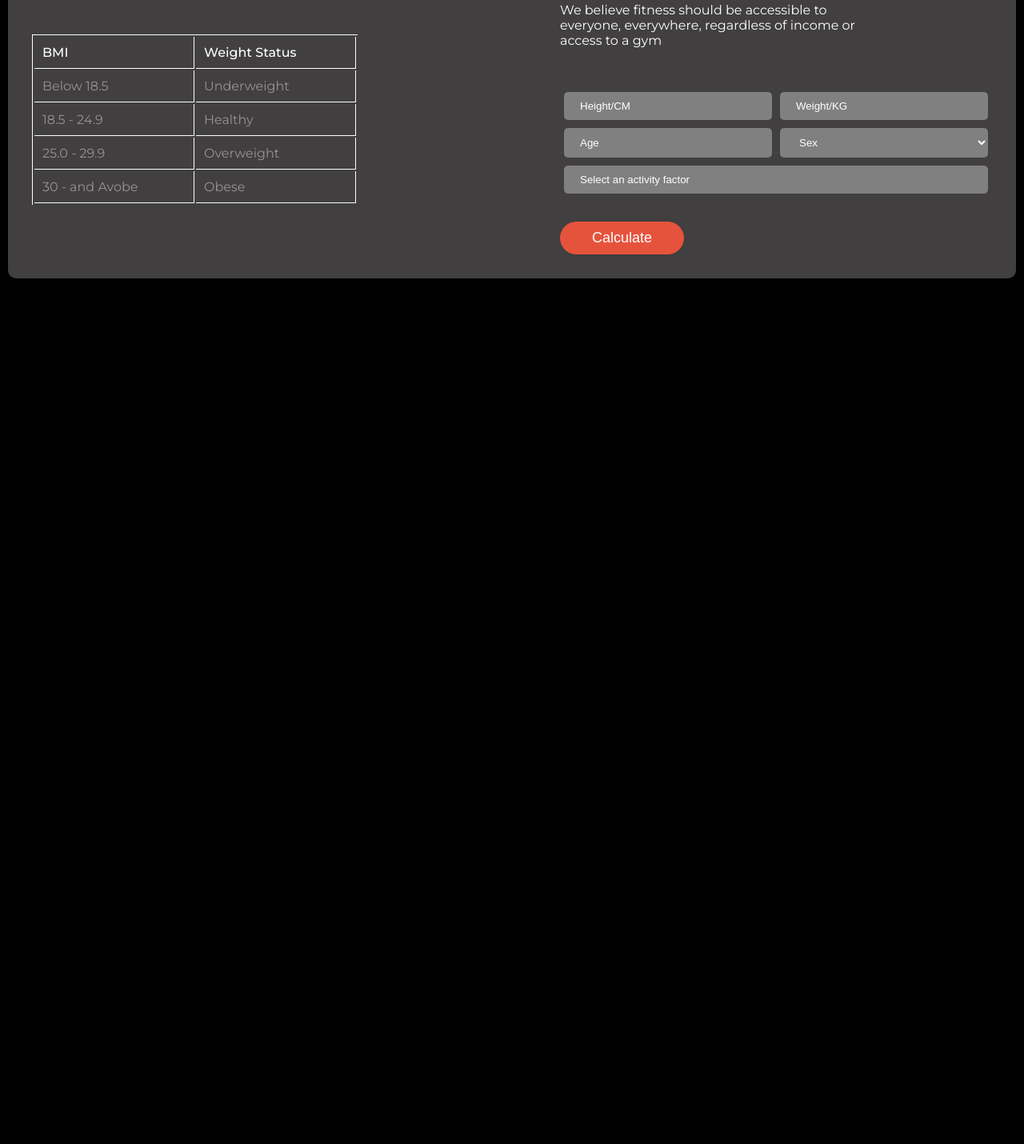
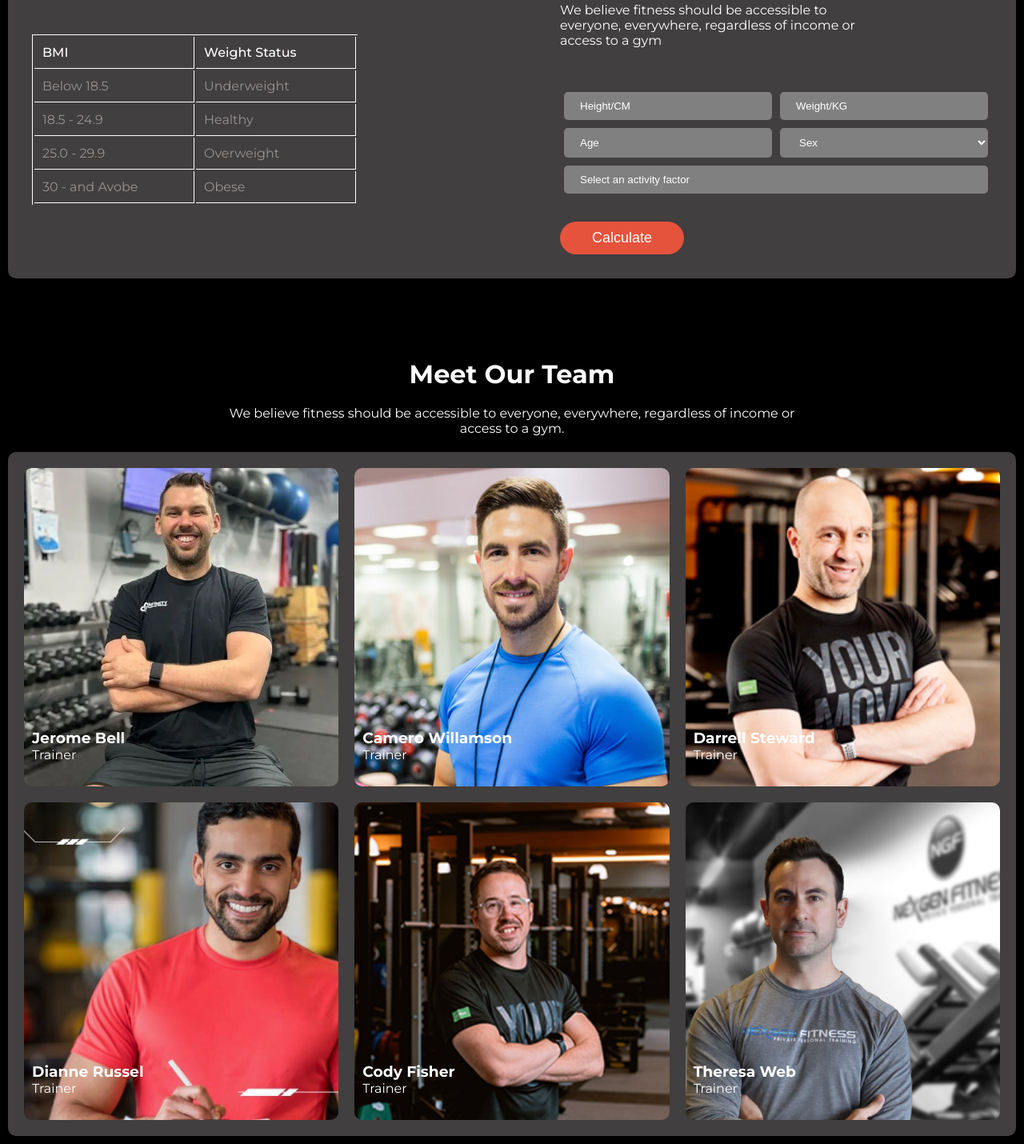
Before and after one commit to Nafiuls/A-2, a plain HTML site: page index.html in a window 1280 px wide. Shown: the part 1938-3368 px from the top of the page at 80% size. Before the commit the page ends 2396 px from the top, so only its background shows below. Drawn offline with Linux system fonts and the light colour scheme.

Commit message:
team section done

```diff
--- a/index.html
+++ b/index.html
@@ -171,6 +171,8 @@
             <img src="./images/run.jpg" alt="" />
           </div>
         </div>
+        <!-- run extra container ends here -->
+        <!-- BMI Section starts here -->
         <div class="bmi-container">
           <div class="bmi-table">
             <h1>BMI Calculator Chart</h1>
@@ -231,7 +233,71 @@
             </form>
           </div>
         </div>
-        <!-- run extra container ends here -->
+        <!-- bmi container ends here -->
+
+        <!-- team container starts here -->
+        <div class="team-container">
+          <div class="team-content">
+            <h1>Meet Our Team</h1>
+            <p>
+              We believe fitness should be accessible to everyone, everywhere,
+              regardless of income or <br />
+              access to a gym.
+            </p>
+          </div>
+          <!-- team member image container -->
+          <div class="team-img-container">
+            <!-- image -->
+            <div class="tm-img">
+              <img src="./images/trainer1.png" alt="" />
+              <div class="name">
+                <h3>Jerome Bell</h3>
+                <p>Trainer</p>
+              </div>
+            </div>
+            <!-- image -->
+            <div class="tm-img">
+              <img src="./images/trainer2.png" alt="" />
+              <div class="name">
+                <h3>Camero Willamson</h3>
+                <p>Trainer</p>
+              </div>
+            </div>
+            <!-- image -->
+            <div class="tm-img">
+              <img src="./images/trainer3.png" alt="" />
+              <div class="name">
+                <h3>Darrell Steward</h3>
+                <p>Trainer</p>
+              </div>
+            </div>
+            <!-- image -->
+            <div class="tm-img">
+              <img src="./images/trainer4.png" alt="" />
+              <div class="name">
+                <h3>Dianne Russel</h3>
+                <p>Trainer</p>
+              </div>
+            </div>
+            <!-- image -->
+            <div class="tm-img">
+              <img src="./images/trainer5.png" alt="" />
+              <div class="name">
+                <h3>Cody Fisher</h3>
+                <p>Trainer</p>
+              </div>
+            </div>
+            <!-- image -->
+            <div class="tm-img">
+              <img src="./images/trainer6.png" alt="" />
+              <div class="name">
+                <h3>Theresa Web</h3>
+                <p class="tranier">Trainer</p>
+              </div>
+            </div>
+          </div>
+        </div>
+        <!-- team container ends here -->
       </main>
     </div>
   </body>
--- a/responsive.css
+++ b/responsive.css
@@ -52,4 +52,15 @@
   .activity {
     width: 100%;
   }
+
+  .team-img-container {
+    gap: 5px;
+  }
+
+  .name h3 {
+    font-size: 10px;
+  }
+  .name p {
+    font-size: 8px;
+  }
 }
--- a/style.css
+++ b/style.css
@@ -317,3 +317,47 @@ input::placeholder {
 }
 
 /* team container styles starts here */
+.team-container {
+  margin-top: 100px;
+}
+
+.team-content {
+  text-align: center;
+}
+
+.team-content h1 {
+  margin-bottom: 20px;
+}
+
+.team-img-container {
+  background-color: rgb(65, 63, 63);
+  display: grid;
+  grid-template-columns: repeat(3, 1fr);
+  gap: 20px;
+  padding: 20px;
+  margin-top: 20px;
+  border-radius: 10px;
+}
+
+.tm-img {
+  width: 100%;
+  height: 100%;
+  position: relative;
+}
+.tm-img img {
+  width: 100%;
+  height: 100%;
+  border-radius: 10px;
+  object-position: center;
+  object-fit: cover;
+}
+
+.name {
+  position: absolute;
+  bottom: 30px;
+  left: 10px;
+}
+
+.trainer {
+  text-align: left;
+}
```
